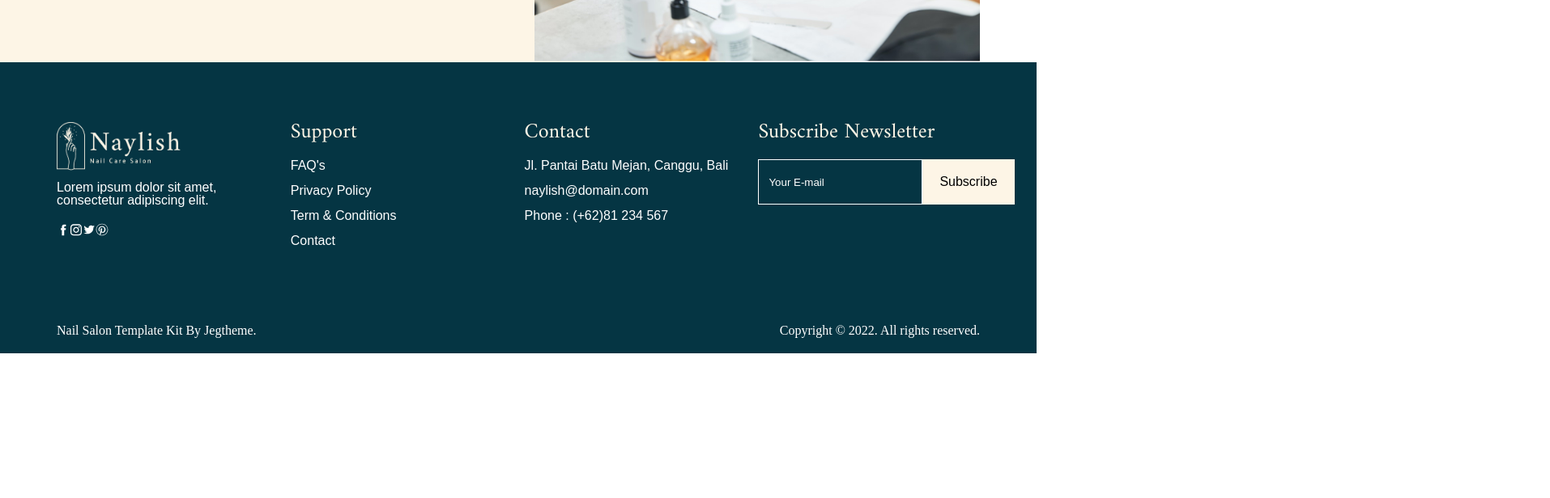
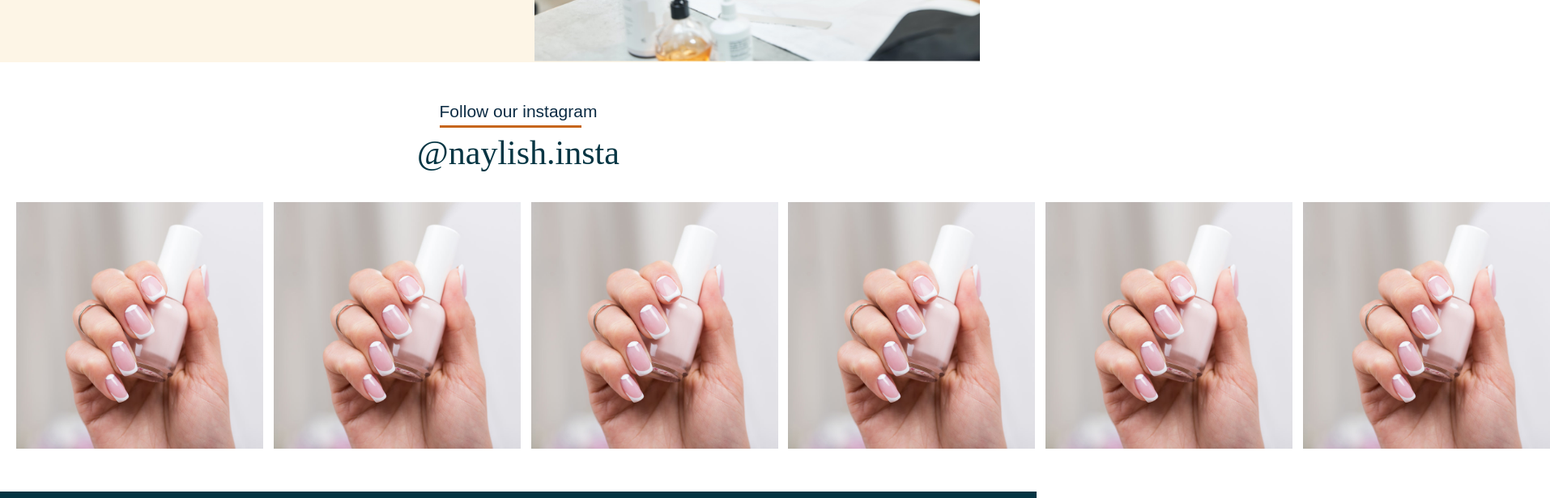
Before and after one commit to shane-brendon/vans-beauty, a Next.js app: page / in a window 1280 px wide. Shown: the part 2500-3116 px from the top of the page at 81% size, 1914 px wide, since content can reach past the window. Before the commit the page ends 2937 px from the top, so only its background shows below. Built offline with nearby package versions, Linux system fonts and the light colour scheme; a web font is replaced by a local one.

Commit message:
instagram

```diff
--- a/app/about/page.jsx
+++ b/app/about/page.jsx
@@ -6,8 +6,8 @@ function page() {
   return (
     <>
       <Banner />
-      <MeaAbout/>
-      <MeaTreatementPrice/>
+      <MeaAbout />
+      <MeaTreatementPrice />
     </>
   );
 }
--- a/app/page.jsx
+++ b/app/page.jsx
@@ -1,4 +1,5 @@
 import Hero from "@/src/components/hero/Hero";
+import Instagram from "@/src/components/instagram/Instagram";
 import MeaAbout from "@/src/components/mea_about/MeaAbout";
 import MeaTreatementPrice from "@/src/components/mea_treatementPrice/MeaTreatementPrice";
 
@@ -8,6 +9,7 @@ export default function Home() {
       <Hero />
       <MeaAbout />
       <MeaTreatementPrice />
+      <Instagram />
     </main>
   );
 }
--- /dev/null
+++ b/src/components/instagram/Instagram.jsx
@@ -0,0 +1,57 @@
+import React from "react";
+import styles from "./instagram.module.scss";
+import Image from "next/image";
+import InstagramIcon from "@/src/assets/InstagramIcon";
+
+function Instagram() {
+  return (
+    <section className={styles.wrapper}>
+      <div className={styles.text}>
+        <div className="tags">
+          <p>Follow our instagram</p>
+        </div>
+        <div className={styles.username}>@naylish.insta</div>
+      </div>
+      <div className={styles.instagram}>
+        <div className={styles.item}>
+          <Image src={"/instagram1.jpg"} width={305} height={305} alt="" />
+          <div className={styles.logoContainer}>
+            <InstagramIcon width={24} height={24} fill={"#fff"} />
+          </div>
+        </div>
+        <div className={styles.item}>
+          <Image src={"/instagram1.jpg"} width={305} height={305} alt="" />
+          <div className={styles.logoContainer}>
+            <InstagramIcon width={24} height={24} fill={"#fff"} />
+          </div>
+        </div>
+        <div className={styles.item}>
+          <Image src={"/instagram1.jpg"} width={305} height={305} alt="" />
+          <div className={styles.logoContainer}>
+            <InstagramIcon width={24} height={24} fill={"#fff"} />
+          </div>
+        </div>
+        <div className={styles.item}>
+          <Image src={"/instagram1.jpg"} width={305} height={305} alt="" />
+          <div className={styles.logoContainer}>
+            <InstagramIcon width={24} height={24} fill={"#fff"} />
+          </div>
+        </div>
+        <div className={styles.item}>
+          <Image src={"/instagram1.jpg"} width={305} height={305} alt="" />
+          <div className={styles.logoContainer}>
+            <InstagramIcon width={24} height={24} fill={"#fff"} />
+          </div>
+        </div>
+        <div className={styles.item}>
+          <Image src={"/instagram1.jpg"} width={305} height={305} alt="" />
+          <div className={styles.logoContainer}>
+            <InstagramIcon width={24} height={24} fill={"#fff"} />
+          </div>
+        </div>
+      </div>
+    </section>
+  );
+}
+
+export default Instagram;
--- /dev/null
+++ b/src/components/instagram/instagram.module.scss
@@ -0,0 +1,36 @@
+.wrapper {
+  margin: 50px 20px;
+  .text {
+    display: flex;
+    flex-direction: column;
+    align-items: center;
+  }
+  .instagram {
+    display: grid;
+    grid-template-columns: repeat(6, 1fr);
+    column-gap: 0.8rem;
+  }
+  .item {
+    position: relative;
+    cursor: pointer;
+    &:hover {
+      .logoContainer {
+        display: grid;
+      }
+    }
+  }
+  .username {
+    font-size: 42px;
+    color: #053543;
+    margin: 20px 0 40px;
+  }
+  .logoContainer {
+    position: absolute;
+    top: 0;
+    height: 100%;
+    width: 100%;
+    place-items: center;
+    display: none;
+    z-index: 1;
+  }
+}
--- a/src/components/mea_about/MeaAbout.jsx
+++ b/src/components/mea_about/MeaAbout.jsx
@@ -39,7 +39,7 @@ function MeaAbout() {
               Donec quam felis, ultricies nec, pellentesque.
             </p>
           </div>
-          <BtnIcons/>
+          <BtnIcons />
         </div>
       </div>
     </section>
```
Also changed, not shown: src/components/lib/btnAndIcons/BtnIcons.jsx (+5 -5 lines), src/components/mea_treatementPrice/MeaTreatementPrice.jsx (+8 -5 lines), app/services/page.jsx (line endings or trailing spaces), public/instagram1.jpg (added).
